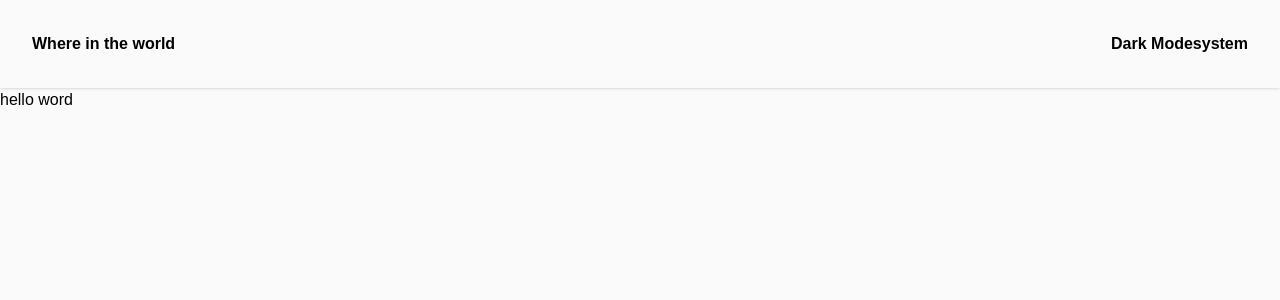
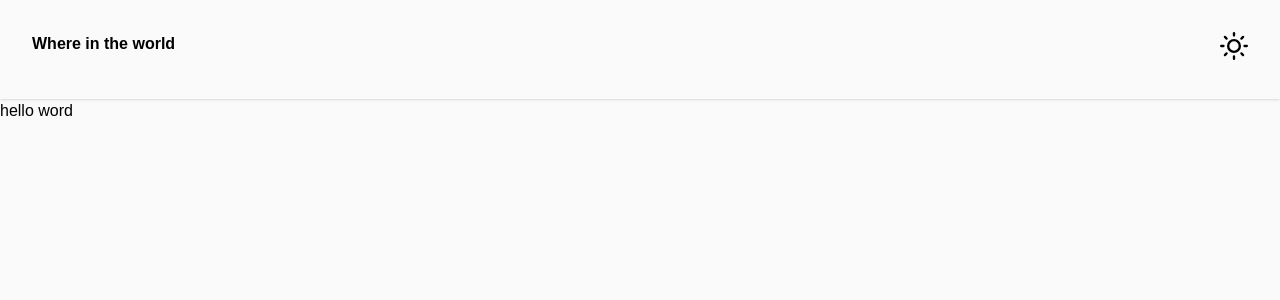
Before and after one commit to superwaih/rest-countries-api, a Next.js app: page /Home in a window 1280 px wide. Shown: the top 300 px of the page. Built offline with nearby package versions, Linux system fonts and the light colour scheme.

Commit message:
added dark mode icons

```diff
--- a/Components/Nav.jsx
+++ b/Components/Nav.jsx
@@ -1,4 +1,5 @@
 import { useTheme } from 'next-themes'
+import { FiSun, FiMoon } from "react-icons/fi";
 
 const Nav = () => {
     const{theme, setTheme} =useTheme()
@@ -9,7 +10,9 @@ const Nav = () => {
       </div>
 
       <div className="btn-theme font-semibold cursor-pointer ">
-      <button onClick={() => setTheme(theme === 'light' ? 'dark' : 'light')} className='text-[12px] dark:text-white text-black font-bold'>Dark Mode{theme}</button>
+      <button onClick={() => setTheme(theme === 'light' ? 'dark' : 'light')} className='text-[12px] dark:text-white text-black font-bold'>
+        {theme === 'dark' ? <FiMoon size={28} /> : <FiSun size={28} /> }
+      </button>
       </div>
     </nav>
      );
```
